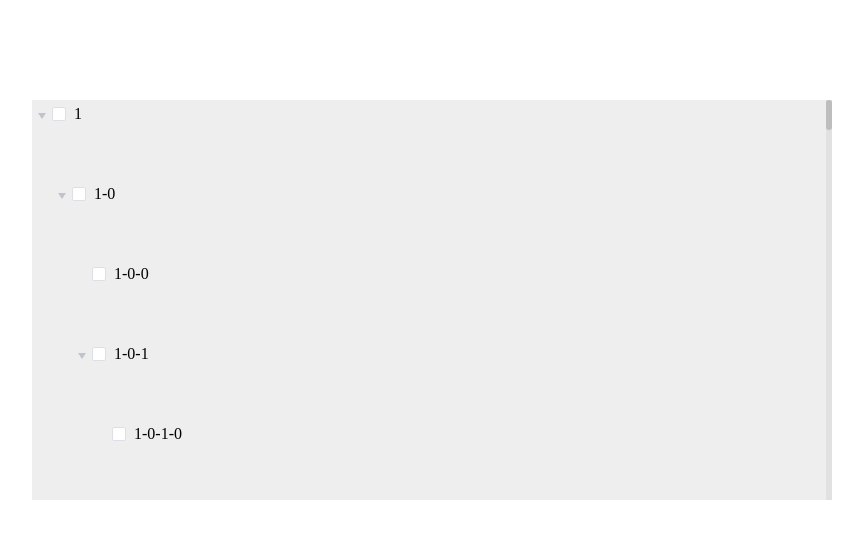
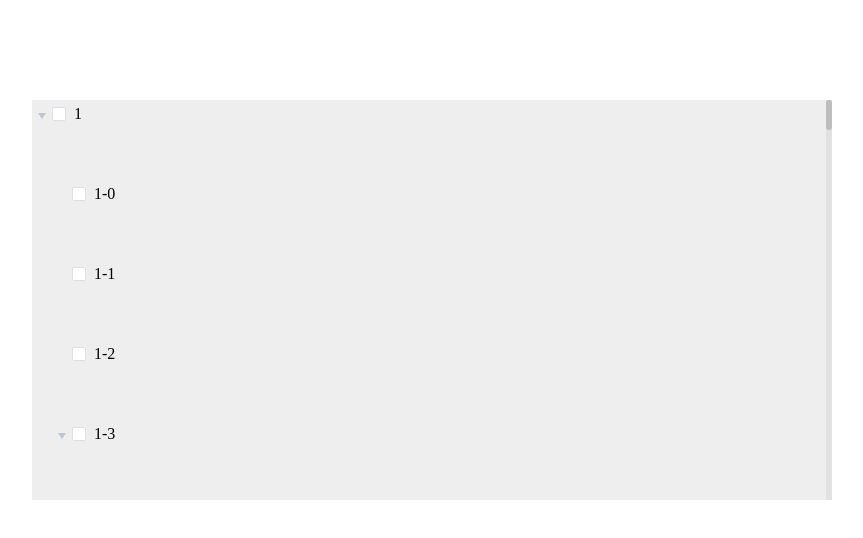
Before and after one commit to caiwuu/virtualTree, a Vue app: page / in a window 1280 px wide. Shown: the top 538 px of the page, without its empty margins (208-1071 px from the left). Built offline with nearby package versions, Linux system fonts and the light colour scheme.

Commit message:
折叠展开

```diff
--- a/src/components/TreeWraper/index.vue
+++ b/src/components/TreeWraper/index.vue
@@ -3,7 +3,7 @@
  * @Description:
  * @CreateDate:
  * @LastEditor:
- * @LastEditTime: 2022-10-13 16:18:28
+ * @LastEditTime: 2022-10-14 17:36:17
 -->
 <template>
     <div class="container">
@@ -89,8 +89,30 @@ export default {
     },
     methods: {
         collapseChange(item, index) {
-            const i = search(this.allData, item)
-            console.log(i);
+            const { level, collapsed } = item
+            const activeIdx = index + this.start
+            // 折叠行为
+            if (collapsed) {
+                for (let idx = activeIdx + 1; idx < this.activeData.length; idx++) {
+                    const ele = this.activeData[idx];
+                    if (ele.level === level) {
+                        this.activeData.splice(activeIdx + 1, idx - activeIdx - 1)
+                        return
+                    }
+                }
+                this.activeData.splice(activeIdx + 1, this.activeData.length - activeIdx - 1)
+            } else {
+                // 展开行为
+                const i = search(this.allData, item)
+                // const nextIdx = index + 1
+                // const res = []
+                // for (let idx = i + 1; idx < this.allData; idx++) {
+                //     const ele = this.allData[idx];
+                // }
+                console.log(i);
+            }
+
+
         },
     },
     created() {
--- a/src/core/VirtualEngine.js
+++ b/src/core/VirtualEngine.js
@@ -39,7 +39,6 @@ export default class {
   }
   rangeChange() {
     this.eventHandle['rangeChange'](this.start, this.end)
-    this.container.scrollTop + this.sectionSize * this.rowHeight
   }
   pageChange() {
     if (this.isStatic) return
--- a/src/mock.js
+++ b/src/mock.js
@@ -3,7 +3,7 @@
  * @Description:
  * @CreateDate:
  * @LastEditor:
- * @LastEditTime: 2022-10-13 15:59:24
+ * @LastEditTime: 2022-10-13 17:01:50
  */
 import Mock from 'mockjs'
 const data = []
@@ -42,6 +42,6 @@ function genItems(startId, pid, count, level, parent) {
   }
   return res
 }
-const res = genItems(1, 0, 30, 0, {})
+const res = genItems(1, 0, 15, 0, {})
 data.push(...res)
 export { data }
```
